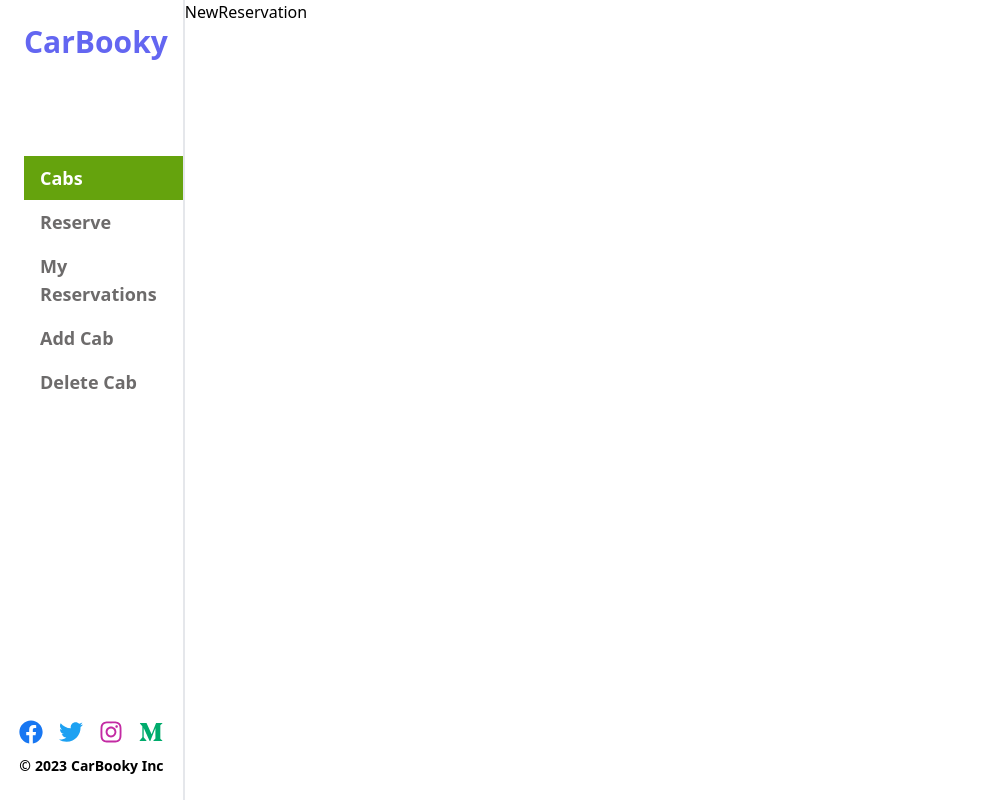
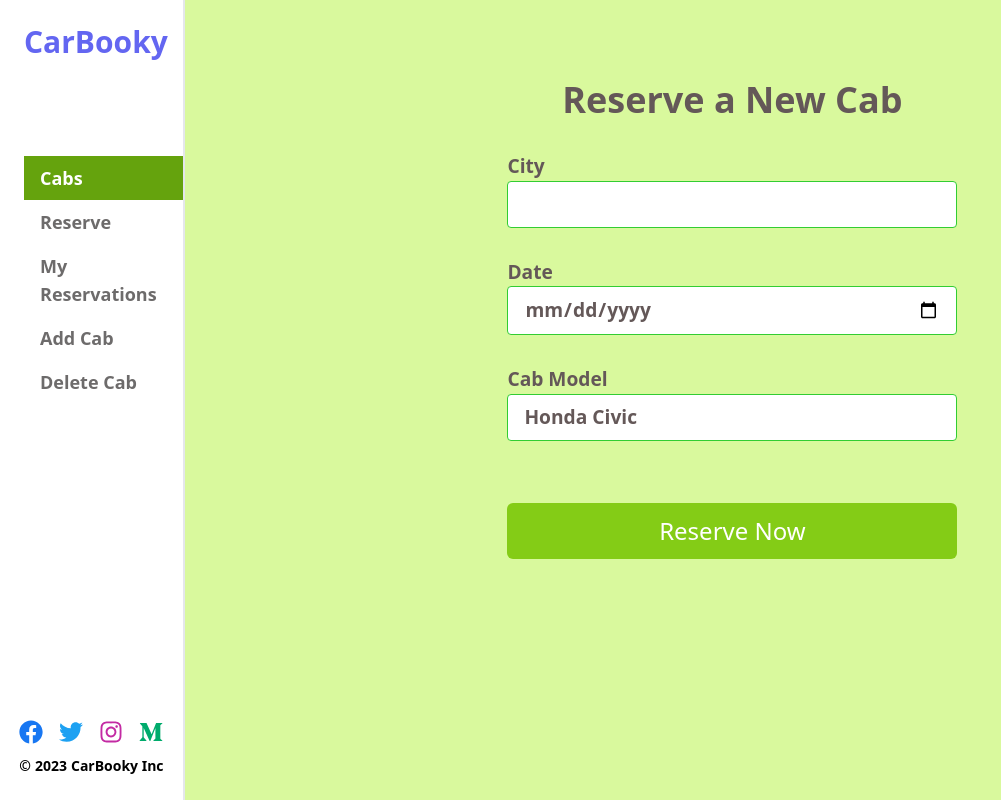
Before and after one commit to uezekiel-mufin/cab_bookings_frontend, a React (Create React App) app: page /reservations/new in a window 1280 px wide. Shown: the whole page, without its empty margins (0-1001 px from the left). Built offline with nearby package versions, Linux system fonts and the light colour scheme.

Commit message:
Added form for new reservation

```diff
--- a/package.json
+++ b/package.json
@@ -8,12 +8,14 @@
     "@testing-library/react": "^13.4.0",
     "@testing-library/user-event": "^13.5.0",
     "axios": "^1.4.0",
+    "cloudinary-react": "^1.8.1",
     "localforage": "^1.10.0",
     "match-sorter": "^6.3.1",
     "prop-types": "^15.8.1",
     "react": "^18.2.0",
     "react-circular-progressbar": "^2.1.0",
     "react-dom": "^18.2.0",
+    "react-hook-form": "^7.44.3",
     "react-icons": "^4.9.0",
     "react-redux": "^8.0.7",
     "react-router-dom": "^6.12.1",
--- a/src/NewReservation.jsx
+++ /dev/null
@@ -1,8 +0,0 @@
-import React from 'react';
-
-const NewReservation = () => {
-  console.log('this is the new reservation page');
-  return <div>NewReservation</div>;
-};
-
-export default NewReservation;
--- a/src/index.css
+++ b/src/index.css
@@ -6,3 +6,24 @@ body {
   margin: 0;
   padding: 0;
 }
+
+input {
+  border: 1px solid limegreen;
+  border-radius: 4px;
+  padding: 0.5rem 1rem;
+  width: 100%;
+  box-sizing: border-box;
+  margin-bottom: 10px;
+}
+
+input:focus {
+  outline: none;
+  border-color: limegreen;
+}
+
+label {
+  display: block;
+  margin-bottom: 20px;
+  font-weight: 600;
+  font-size: 1.2rem;
+}
--- a/src/index.js
+++ b/src/index.js
@@ -8,7 +8,7 @@ import ErrorPage from './pages/ErrorPage';
 import CabIndex from './pages/CabIndex';
 import Reservations from './pages/Reservations';
 import AddCab from './pages/AddCab';
-import NewReservation from './NewReservation';
+import NewReservation from './pages/NewReservation';
 import store from './redux/store/store';
 import CabShow from './pages/CabShow';
 import DeleteCab from './pages/DeleteCab';
--- a/src/pages/AddCab.jsx
+++ b/src/pages/AddCab.jsx
@@ -1,8 +1,54 @@
-import React from 'react';
+import React, { useRef, useEffect, useState } from 'react';
 
 const AddCab = () => {
-  console.log('this is the add cab page');
-  return <div>AddCab</div>;
+  const [imageUrl, setImageUrl] = useState('');
+  const cloudinaryRef = useRef();
+  useEffect(() => {
+    cloudinaryRef.current = window.cloudinary;
+  }, []);
+
+  const handleAddCab = async (data) => {
+    console.log(data);
+    console.log(imageUrl);
+  };
+
+  const uploadToCloudinary = async () => {
+    const widget = cloudinaryRef.current.createUploadWidget(
+      {
+        cloudName: 'dk8oefaio',
+        uploadPreset: 'firstmonie',
+        resourceType: 'image',
+      },
+      (error, result) => {
+        if (!error && result && result.event === 'success') {
+          setImageUrl(result.info.url);
+        } else if (error) {
+          console.log(error);
+        }
+      },
+    );
+    widget.open();
+  };
+  return (
+    <div>
+      <h1>Add Cab</h1>
+      <form action="" onSubmit={handleAddCab}>
+        <div>
+          <label htmlFor="cab">
+            Cab
+            <input type="text" name="cab" id="cab" defaultValue="Honda Civic" />
+          </label>
+        </div>
+        <button
+          type="button"
+          onClick={uploadToCloudinary}
+          className="px-3 py-2 bg-gray-400 text-white hover:scale-105 customTransition rounded-lg w-full mb-8"
+        >
+          Upload Image
+        </button>
+      </form>
+    </div>
+  );
 };
 
 export default AddCab;
--- /dev/null
+++ b/src/pages/NewReservation.jsx
@@ -0,0 +1,84 @@
+/* eslint-disable react/jsx-props-no-spreading */
+import React from 'react';
+import { useForm } from 'react-hook-form';
+
+const NewReservation = () => {
+  const {
+    register,
+    handleSubmit,
+    formState: { errors },
+  } = useForm();
+  const handleFormSubmit = (data) => console.log(data);
+  return (
+    <main className="flex w-full h-full text-[#645858] bg-lime-200 justify-center pt-20">
+      <section>
+        <h1 className="flex justify-center font-weight text-4xl mb-8 font-bold">
+          Reserve a New Cab
+        </h1>
+        <form
+          action=""
+          onSubmit={handleFormSubmit(handleSubmit)}
+          className="w-[450px]"
+        >
+          <div className="flex flex-col">
+            <label htmlFor="city">
+              City
+              <input
+                type="text"
+                name="city"
+                id="city"
+                {...register('city', {
+                  required: true,
+                  message: 'Please enter your city',
+                })}
+              />
+            </label>
+            {errors.city && <span>{errors.city.message}</span>}
+          </div>
+          <div className="flex flex-col">
+            <label htmlFor="date">
+              Date
+              <input
+                type="date"
+                name="date"
+                id="date"
+                {...register('date', {
+                  required: true,
+                  message: 'Please select a date',
+                })}
+              />
+            </label>
+            {errors.date && <span>{errors.date.message}</span>}
+          </div>
+          <div className="flex flex-col">
+            <label htmlFor="Cab">
+              Cab Model
+              <input
+                type="text"
+                name="cab"
+                id="cab"
+                defaultValue="Honda Civic"
+                {...register('cab', {
+                  required: true,
+                  message: 'Please chose a cab',
+                })}
+              />
+            </label>
+            {errors.cab && <span>{errors.cab.message}</span>}
+          </div>
+
+          <div>
+            <button
+              type="button"
+              className="bg-lime-500 w-full mt-8 flex gap-2 items-center text-white rounded-md justify-center text-2xl px-8 py-3"
+            >
+              Reserve Now
+            </button>
+          </div>
+        </form>
+      </section>
+    </main>
+  );
+};
+
+export default NewReservation;
```
Also changed, not shown: 2 other files (tests, documents, lock files or other folders).
